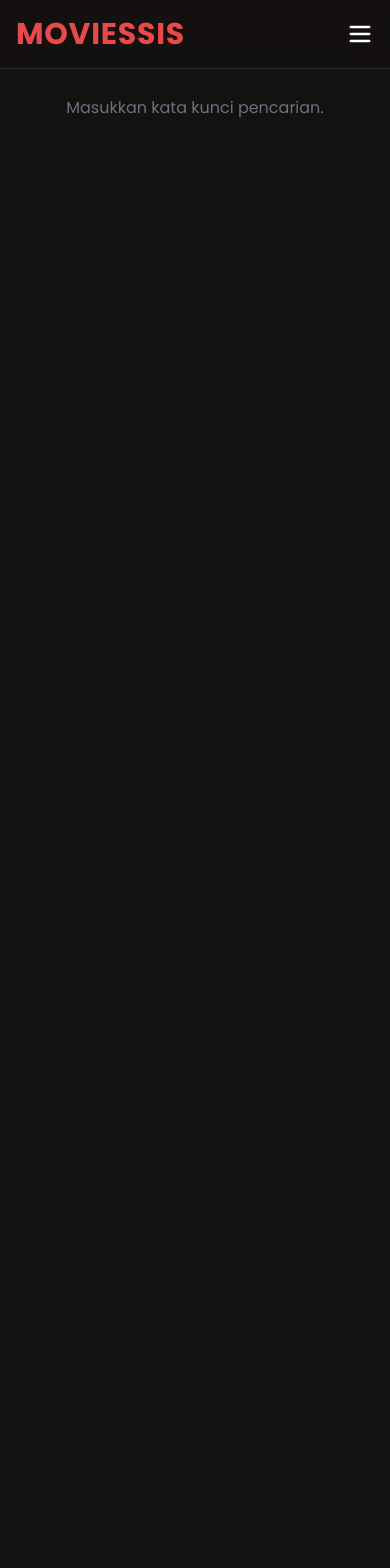
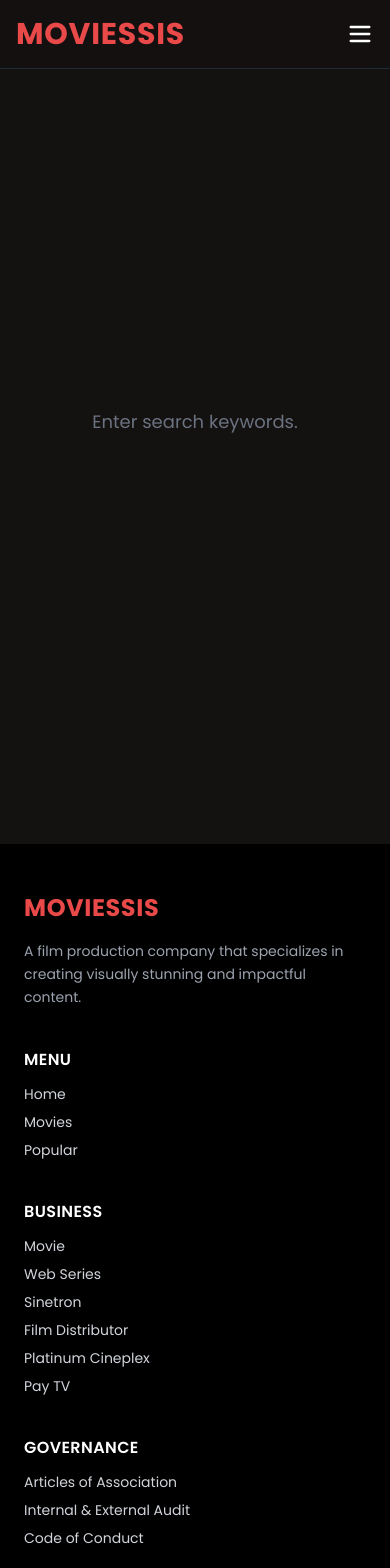
Before and after one commit to hndraphyy/MOVIESSIS, a Next.js app: page /search in a window 390 px wide. Shown: the top 1568 px of the page. Before the commit the page ends 844 px from the top, so only its background shows below. Built offline with nearby package versions, Linux system fonts and the light colour scheme.

Commit message:
feat: aadd footer and fix search

```diff
--- a/src/app/home/page.tsx
+++ b/src/app/home/page.tsx
@@ -1,12 +1,10 @@
 "use clients";
 import HeroSection from "@/components/sections/home/HeroSections";
-import CoreBusinesSection from "@/components/sections/home/CoreBusinesSection";
 
 export default function HomePage() {
   return (
     <>
       <HeroSection />
-      <CoreBusinesSection />
     </>
   );
 }
--- a/src/app/layout.tsx
+++ b/src/app/layout.tsx
@@ -1,6 +1,7 @@
 import type { Metadata } from "next";
 import "@/style/globals.css";
 import Navbar from "@/components/navbar/Navbar";
+import Footer from "@/components/footer/Footer";
 
 export const metadata: Metadata = {
   title: "MoviesSis",
@@ -17,6 +18,7 @@
       <body>
         <Navbar />
         {children}
+        <Footer />
       </body>
     </html>
   );
--- a/src/app/search/page.tsx
+++ b/src/app/search/page.tsx
@@ -20,19 +20,19 @@
   }
 
   return (
-    <section>
-      <div className="max-w-7xl mx-auto py-24 md:py-28 px-4 text-center relative z-10">
-        <div className="grid grid-cols-1 sm:grid-cols-2 md:grid-cols-3 lg:grid-cols-4 gap-8">
-          {results.length > 0 ? (
-            results.map((movie) => <MovieCard key={movie.id} movie={movie} />)
-          ) : (
-            <p className="text-gray-500 col-span-full">
-              {query
-                ? "Tidak ada hasil ditemukan."
-                : "Masukkan kata kunci pencarian."}
-            </p>
-          )}
-        </div>
+    <section className="min-h-screen flex items-center justify-center">
+      <div className="max-w-7xl mx-auto py-24 md:py-28 px-4 text-center relative z-10 w-full">
+        {results.length > 0 ? (
+          <div className="grid grid-cols-2 sm:grid-cols-3 md:grid-cols-4 lg:grid-cols-5 gap-3 md:gap-8">
+            {results.map((movie) => (
+              <MovieCard key={movie.id} movie={movie} />
+            ))}
+          </div>
+        ) : (
+          <p className="text-gray-500 text-lg">
+            {query ? "No results found." : "Enter search keywords."}
+          </p>
+        )}
       </div>
     </section>
   );
--- a/src/components/card/GenreCard.tsx
+++ b/src/components/card/GenreCard.tsx
@@ -19,7 +19,7 @@
         className="w-full rounded-lg  transform transition-transform duration-500 hover:scale-[1.02] "
         loading="lazy"
       />
-      <div className="pt-3 text-base text-gray-300 font-medium">{title}</div>
+      <p className="pt-3 text-[14px] md:text-base text-gray-300 font-medium">{title}</p>
     </div>
   );
 };
--- /dev/null
+++ b/src/components/footer/Footer.tsx
@@ -0,0 +1,96 @@
+import Link from "next/link";
+
+const Footer = () => {
+  return (
+    <footer className="bg-black text-gray-300 pt-12 pb-6">
+      <div className="max-w-7xl mx-auto px-6">
+        <div className="grid grid-cols-1 md:flex justify-between gap-10">
+          <div className="">
+            <Link
+              href="/"
+              aria-label="Moviessis Home"
+              className=" text-white font-bold text-2xl md:text-3xl tracking-wide"
+            >
+              <span className="text-primary">MOVIESSIS</span>
+            </Link>
+            <p className="mt-4 text-sm leading-relaxed text-gray-400">
+              A film production company that specializes in creating visually
+              stunning and impactful content.
+            </p>
+          </div>
+
+          <div>
+            <h3 className="text-white font-semibold mb-3 tracking-wide">
+              MENU
+            </h3>
+            <ul className="space-y-2 text-sm">
+              {["Home", "Movies", "Popular"].map((item, i) => (
+                <li key={i}>
+                  <Link
+                    href={`/${item.toLowerCase()}`}
+                    className="hover:text-primary transition-colors duration-300 ease-in-out"
+                  >
+                    {item}
+                  </Link>
+                </li>
+              ))}
+            </ul>
+          </div>
+
+          <div>
+            <h3 className="text-white font-semibold mb-3 tracking-wide">
+              BUSINESS
+            </h3>
+            <ul className="space-y-2 text-sm">
+              {[
+                "Movie",
+                "Web Series",
+                "Sinetron",
+                "Film Distributor",
+                "Platinum Cineplex",
+                "Pay TV",
+              ].map((item, i) => (
+                <li key={i}>
+                  <Link
+                    href={`/${item.toLowerCase().replace(/\s+/g, "-")}`}
+                    className="hover:text-primary transition-colors duration-300 ease-in-out"
+                  >
+                    {item}
+                  </Link>
+                </li>
+              ))}
+            </ul>
+          </div>
+
+          <div>
+            <h3 className="text-white font-semibold mb-3 tracking-wide">
+              GOVERNANCE
+            </h3>
+            <ul className="space-y-2 text-sm">
+              {[
+                "Articles of Association",
+                "Internal & External Audit",
+                "Code of Conduct",
+              ].map((item, i) => (
+                <li key={i}>
+                  <Link
+                    href={`/${item.toLowerCase().replace(/\s+/g, "-")}`}
+                    className="hover:text-primary transition-colors duration-300 ease-in-out"
+                  >
+                    {item}
+                  </Link>
+                </li>
+              ))}
+            </ul>
+          </div>
+        </div>
+
+        <div className="border-t border-gray-800 mt-10 pt-4 text-center text-sm text-gray-500">
+          © 2025 MOVIESSIS All rights reserved.
+        </div>
+      </div>
+    </footer>
+  );
+};
+
+export default Footer;
--- a/src/components/search/SearchBar.tsx
+++ b/src/components/search/SearchBar.tsx
@@ -6,12 +6,13 @@
 
 interface SearchBarProps {
   placeholder?: string;
-  onSearch: (query: string) => void;
+  onSearch?: (query: string) => void;
   size?: "sm" | "md";
 }
 
 export default function SearchBar({
   placeholder = "Search...",
+  onSearch, // 👉 tarik props-nya
 }: SearchBarProps) {
   const [query, setQuery] = useState("");
   const router = useRouter();
@@ -21,9 +22,12 @@
 
     if (query.trim() === "") {
       router.push("/movies");
+      onSearch?.("");
       return;
     }
+
     router.push(`/search?query=${encodeURIComponent(query)}`);
+    onSearch?.(query);
   };
 
   return (
@@ -37,7 +41,7 @@
         placeholder={placeholder}
         value={query}
         onChange={(e) => setQuery(e.target.value)}
-        className=" text-white outline-none w-full placeholder-gray-400 text-sm bg-gray-800/80 px-2 py-2 pl-10 rounded-md"
+        className="text-white outline-none w-full placeholder-gray-400 text-sm bg-gray-800/80 px-2 py-2 pl-10 rounded-md"
       />
     </form>
   );
--- a/src/components/sections/home/CoreBusinesSection.tsx
+++ /dev/null
@@ -1,16 +0,0 @@
-const CoreBusinesSection = () => {
-  return (
-    <section className="text-white bg-black">
-      <div className="max-w-7xl mx-auto flex flex-col items-center justify-center pt-20 md:pt-28 px-4 text-center relative z-10">
-        <h1 className="text-white font-semibold leading-tight lg:leading-[85px] text-3xl sm:text-4xl md:text-5xl lg:text-6xl text-center">
-          CORE BUSINESS OF <span className="text-primary"> MOVIESSIS</span>
-        </h1>
-        <div>
-
-        </div>
-      </div>
-    </section>
-  );
-};
-
-export default CoreBusinesSection;
--- a/src/components/sections/movies/FilmSection.tsx
+++ b/src/components/sections/movies/FilmSection.tsx
@@ -67,11 +67,13 @@
 
   return (
     <section className="max-w-7xl mx-auto px-4 text-left relative z-10">
-      <h2 className="text-white text-[28px] font-bold mb-4 py-2">{title}</h2>
+      <h2 className="text-white text-[18px] md:text-[28px] font-bold mb-0 md:mb-3 py-2">
+        {title}
+      </h2>
 
-      <div className="flex space-x-4 overflow-x-auto scrollbar-hide">
+      <div className="flex space-x-3 md:space-x-4 overflow-x-auto scrollbar-hide">
         {movies.map((movie) => (
-          <div key={movie.id} className="flex-shrink-0 w-64">
+          <div key={movie.id} className="flex-shrink-0 w-40 md:w-64">
             <GenreCard
               title={movie.title}
               imageUrl={
--- a/src/components/sections/popular/FilmSection.tsx
+++ b/src/components/sections/popular/FilmSection.tsx
@@ -32,7 +32,7 @@
         </div>
       ) : (
         <div className="max-w-7xl mx-auto py-24 md:py-28 px-4 text-center relative z-10">
-          <div className="grid grid-cols-1 sm:grid-cols-2 md:grid-cols-3 lg:grid-cols-4 gap-8">
+          <div className="grid grid-cols-2 sm:grid-cols-3 md:grid-cols-4 lg:grid-cols-5 gap-3 md:gap-8">
             {movies.length > 0 ? (
               movies.map((movie) => <MovieCard key={movie.id} movie={movie} />)
             ) : (
```
Also changed, not shown: src/components/navbar/Navbar.tsx (+21 -22 lines).
